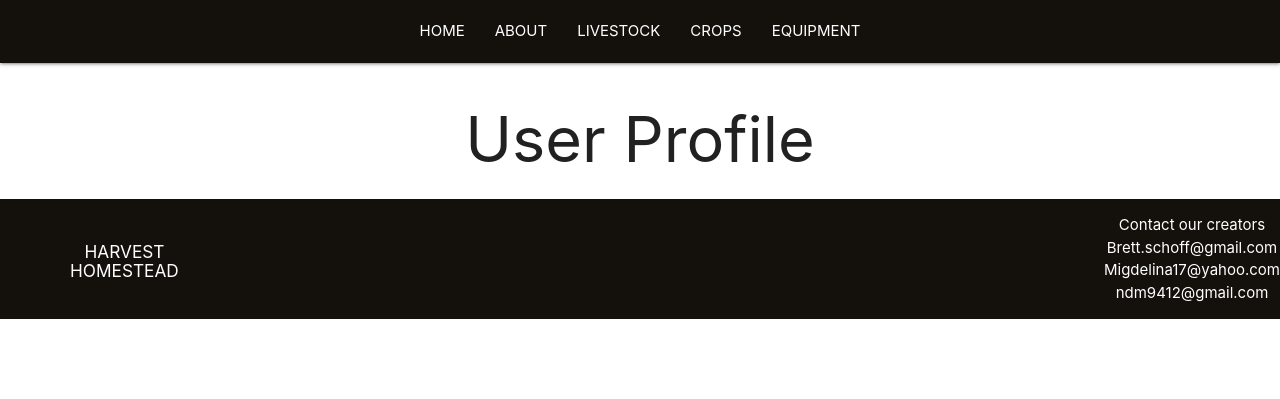
After one commit to migdelinabuelna/HarvestHomestead, a Django app: page /user/1 in a window 1280 px wide. The commit adds this page. Shown: the part 401-800 px from the top of the page. Run offline with Django 4.2, Linux system fonts and the light colour scheme.

Commit message:
Adds user profile page

```diff
--- a/main_app/templates/base.html
+++ b/main_app/templates/base.html
@@ -20,6 +20,7 @@
       <div>
         <ul id="login">
           {% if user.is_authenticated %}
+          <li><a href="{% url 'user_index' user.id%}">My Account</a></li>
           <li><a href="{% url 'logout' %}">LOGOUT</a></li>
           {% else %}
          <li><a href="{% url 'login' %}">LOGIN</a></li>
--- /dev/null
+++ b/main_app/templates/user/profile.html
@@ -0,0 +1,13 @@
+{% extends 'base.html' %}
+
+
+{% block title %}
+    Profile
+{% endblock title %}
+
+
+{% block content %}
+    <body>
+        <h1>User Profile</h1>
+    </body>
+{% endblock content %}
--- a/main_app/urls.py
+++ b/main_app/urls.py
@@ -14,6 +14,7 @@ urlpatterns = [
   #accounts
   path('accounts/signup/', views.signup, name='signup'),
   path('accounts/<int:user_id>/new_farm', views.new_farm, name='new_farm'),
+  path('user/<int:user_id>', views.user_index, name='user_index'),
 
   #feed/crops
   path('crops/', views.crops_index, name='crops_index'),
--- a/main_app/views.py
+++ b/main_app/views.py
@@ -152,3 +152,8 @@ def add_photo(request, animal_id):
         except:
             print('An error occured uploading file to S3.')
     return redirect('animals_detail', animal_id=animal_id)
+
+#accounts
+
+def user_index(request, user_id):
+    return render(request, 'user/profile.html')
```
